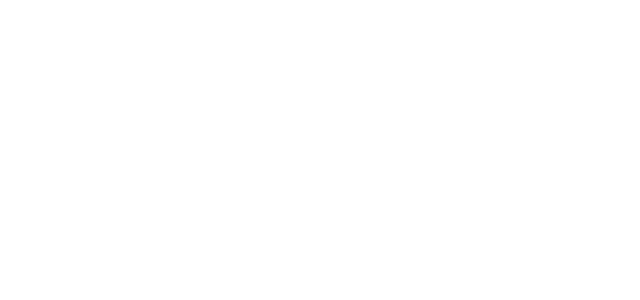
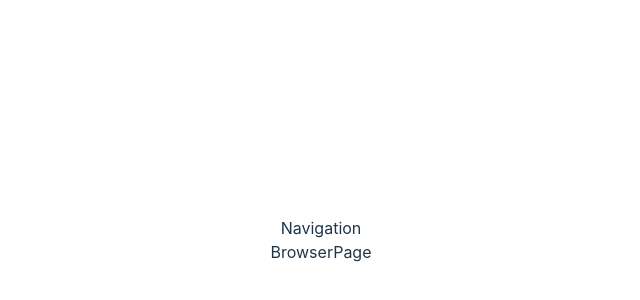
Before and after one commit to skni-kod/skitFrontend, a React (Vite) app: page /browser in a window 1280 px wide. Shown: the part 160-460 px from the top of the page, without its empty margins (319-959 px from the left). Built offline with nearby package versions, Linux system fonts and the light colour scheme.

Commit message:
app skeleton created

```diff
--- a/src/App.tsx
+++ b/src/App.tsx
@@ -1,10 +1,11 @@
+import { RouterProvider } from "react-router-dom";
+import { rootRouter } from "./shared/routes/routes.tsx";
 import "./App.scss";
 
 const App = () => {
 
   return (
-    <>
-    </>
+    <RouterProvider router={rootRouter}/>
   );
 };
 
--- /dev/null
+++ b/src/containers/Navigation/Navigation.tsx
@@ -0,0 +1,5 @@
+const Navigation = () => {
+  return <div>Navigation</div>;
+};
+
+export default Navigation;
--- /dev/null
+++ b/src/pages/Root.tsx
@@ -0,0 +1,16 @@
+import { Suspense } from "react";
+import { Outlet } from "react-router-dom";
+import Navigation from "@containers/Navigation/Navigation.tsx";
+
+const Root = () => {
+  return (
+    <>
+      <Navigation />
+      <Suspense fallback={<div>Loading...</div>}>
+        <Outlet />
+      </Suspense>
+    </>
+  );
+};
+
+export default Root;
--- /dev/null
+++ b/src/pages/auth/AuthPage.tsx
@@ -0,0 +1,5 @@
+const AuthPage = () => {
+  return <>Auth</>;
+};
+
+export default AuthPage;
--- /dev/null
+++ b/src/pages/browser/BrowserPage.tsx
@@ -0,0 +1,5 @@
+const BrowserPage = () => {
+  return <div>BrowserPage</div>;
+};
+
+export default BrowserPage;
--- /dev/null
+++ b/src/pages/error/ErrorPage.tsx
@@ -0,0 +1,10 @@
+const ErrorPage = () => {
+  return (
+    <div>
+      <h1>404</h1>
+      <p>Page Not Found</p>
+    </div>
+  );
+};
+
+export default ErrorPage;
--- /dev/null
+++ b/src/pages/home/HomePage.tsx
@@ -0,0 +1,5 @@
+const HomePage = () => {
+  return <>Home</>;
+};
+
+export default HomePage;
--- /dev/null
+++ b/src/shared/routes/routes.tsx
@@ -0,0 +1,30 @@
+import { lazy } from "react";
+import { createBrowserRouter } from "react-router-dom";
+import ErrorPage from "@pages/error/ErrorPage";
+import Root from "@pages/Root";
+
+const HomePage = lazy(() => import("@pages/home/HomePage"));
+const AuthPage = lazy(() => import("@pages/auth/AuthPage"));
+const BrowserPage = lazy(() => import("@pages/browser/BrowserPage"));
+
+export const rootRouter = createBrowserRouter([
+  {
+    path: "/",
+    element: <Root />,
+    errorElement: <ErrorPage />,
+    children: [
+      {
+        index: true,
+        element: <HomePage />
+      },
+      {
+        path: "/auth",
+        element: <AuthPage />
+      },
+      {
+        path: "/browser",
+        element: <BrowserPage />
+      }
+    ]
+  }
+]);
```
